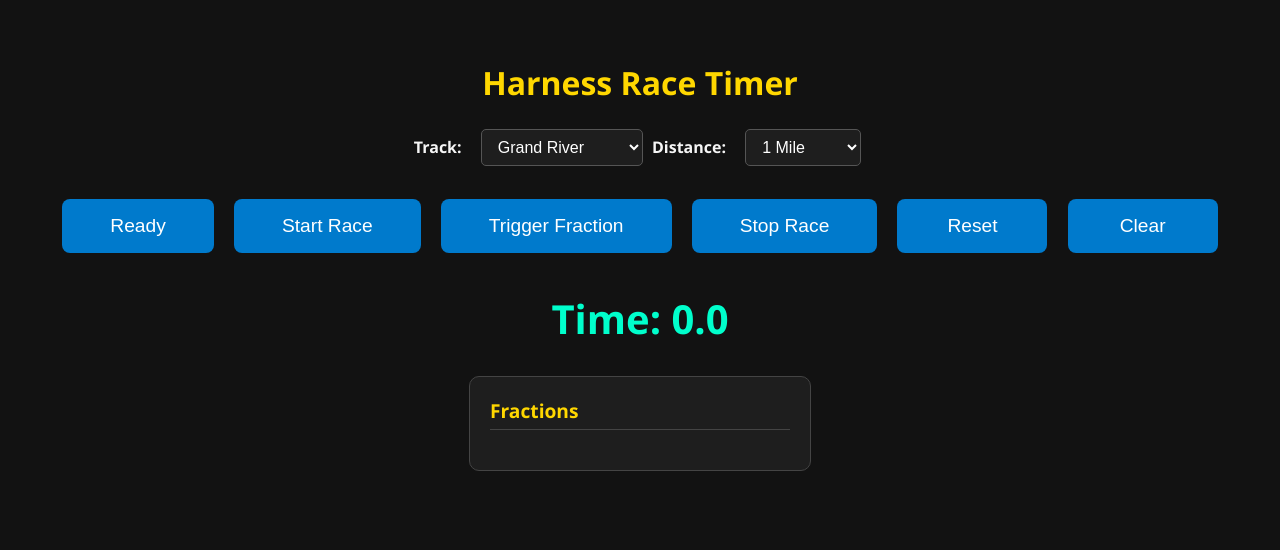
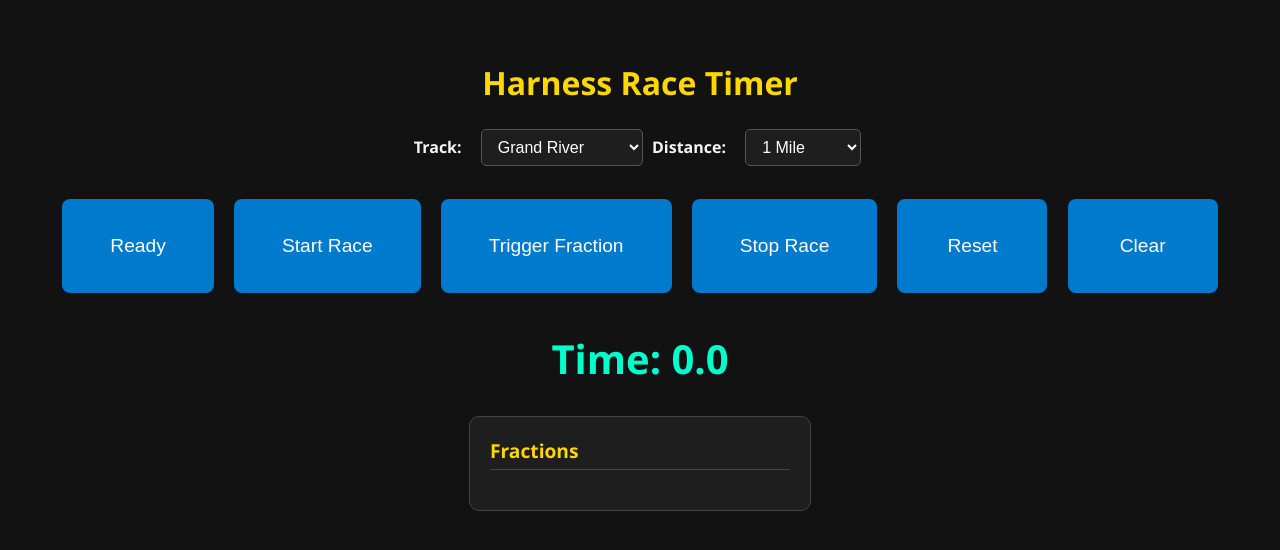
Before and after one commit to Curtismacd31/harness-timer, a website: page public/index.html in a window 1280 px wide. Drawn offline with Linux system fonts and the light colour scheme.

Commit message:
Update index.html

```diff
--- a/public/index.html
+++ b/public/index.html
@@ -40,7 +40,7 @@
     background: #007acc;
     color: white;
     border: none;
-    padding: 16px 48px;         /* ⬅️ increased size */
+    padding: 36px 48px;         /* ⬅️ increased size */
     margin: 8px;
     font-size: 1.2em;           /* ⬅️ larger text */
     border-radius: 8px;
```
